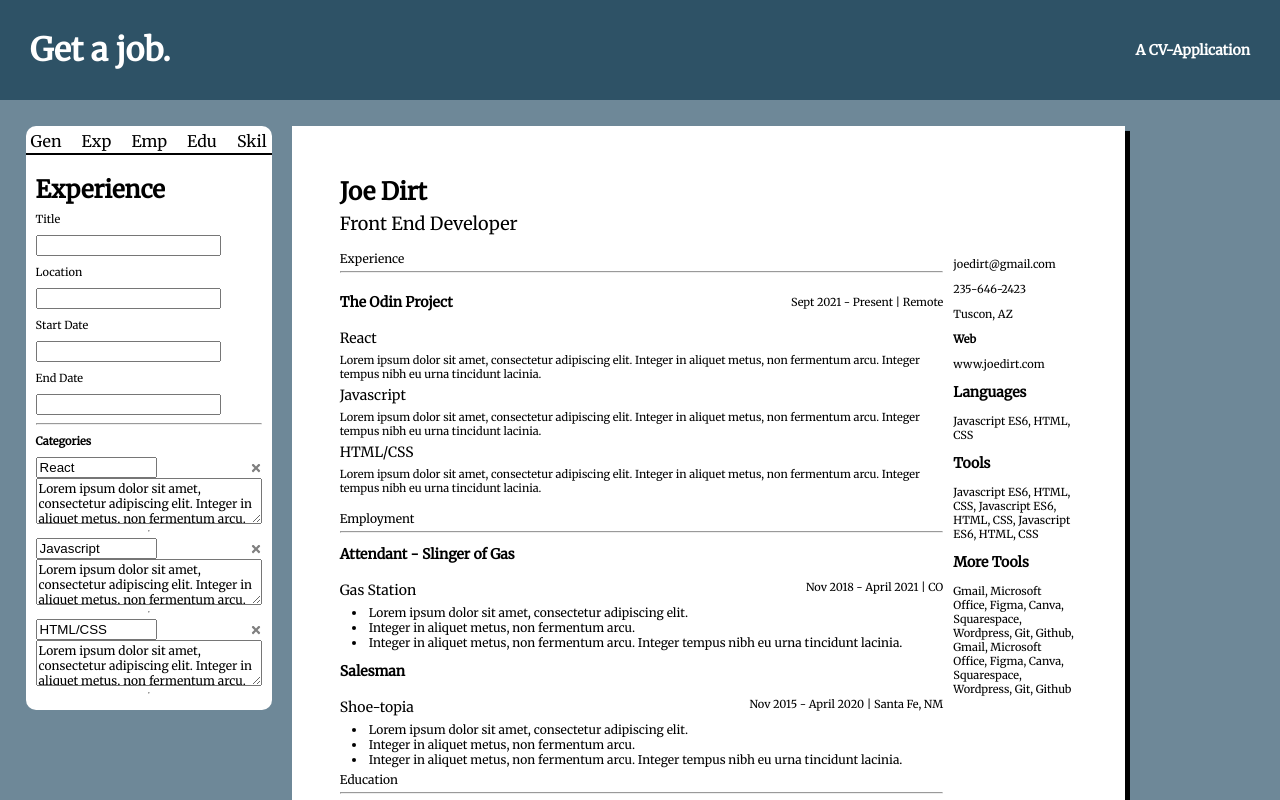
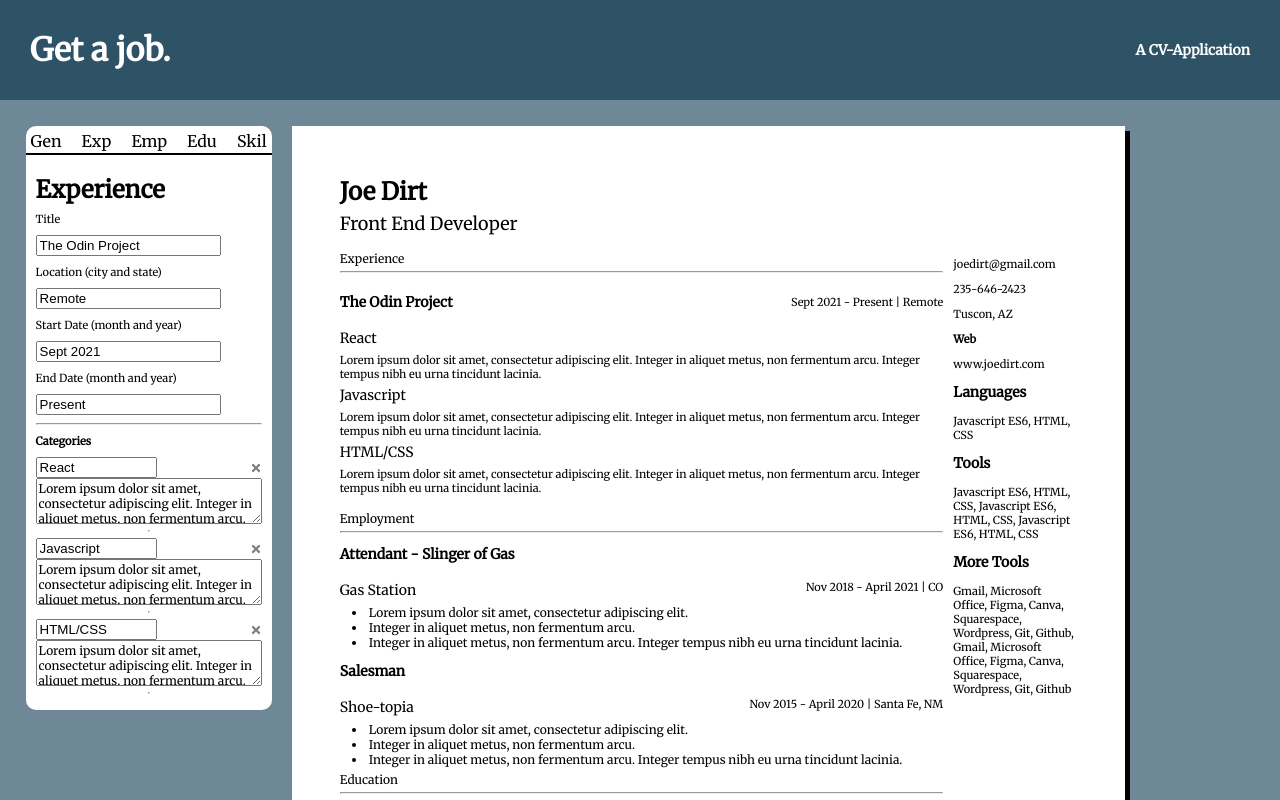
Before and after one commit to napolitanj/resume-builder, a React (Create React App) app: page / in a window 1280 px wide. Shown: the top 800 px of the page. Built offline with nearby package versions, Linux system fonts and the light colour scheme.

Commit message:
Add max length/format for input. edit experience done.

```diff
--- a/src/components/EditMode.js
+++ b/src/components/EditMode.js
@@ -12,7 +12,8 @@ class EditMode extends Component {
         deleteWebsite,
         editCategory,
         editTopicTitle,
-        editTopicDescription
+        editTopicDescription,
+        editExperience
       } = this.props
 
       if (mainProps.activeTab === 1) {
@@ -31,10 +32,11 @@ class EditMode extends Component {
           return (
           <div className="editWindow">
             <EditExperience
-            topics={mainProps.experience.topics}
+            experienceProps={mainProps.experience}
             editCategory={editCategory}
             editTopicTitle={editTopicTitle}
             editTopicDescription={editTopicDescription}
+            editExperience={editExperience}
             />
           </div>
       )}
--- a/src/components/Main.js
+++ b/src/components/Main.js
@@ -126,7 +126,7 @@ class Main extends Component {
     console.log({firstName})
   }
 
-  //generalInfo Change
+  //GeneralInfo Editting
   changeGeneral = (e) => {
     const {name,value} = e.target;
     this.setState({
@@ -136,47 +136,6 @@ class Main extends Component {
       }
     });
   }
-
-  //experienceTopic Change
-  editTopicTitle = (e, id) => {
-    const allPreviousTopics = [...this.state.experience.topics]
-    const getArray = allPreviousTopics.filter(topic => {
-      if (topic.id === id)
-      return topic
-    })
-    const objectToBeModified = getArray[0]
-    const getIndex = allPreviousTopics.indexOf(objectToBeModified)
-    objectToBeModified.title = e.target.value
-    allPreviousTopics[getIndex] = objectToBeModified
-
-    this.setState({
-      experience: {
-        ...this.state.experience,
-        topics: allPreviousTopics
-      }
-    })
-  }
-
-  //experienceDescription Change
-  editTopicDescription = (e, id) => {
-    const allPreviousTopics = [...this.state.experience.topics]
-    const getArray = allPreviousTopics.filter(topic => {
-      if (topic.id === id)
-      return topic
-    })
-    const objectToBeModified = getArray[0]
-    const getIndex = allPreviousTopics.indexOf(objectToBeModified)
-    objectToBeModified.description = e.target.value
-    allPreviousTopics[getIndex] = objectToBeModified
-
-    this.setState({
-      experience: {
-        ...this.state.experience,
-        topics: allPreviousTopics
-      }
-    })
-  }
-
   setAddWeb = () => {
     this.setState(prevState => ({
       addWebsite: !prevState.addWebsite
@@ -198,8 +157,9 @@ class Main extends Component {
       }
     }))
   }
-  //experience Change
-  changeExperience = (e) => {
+
+  //Experience editting
+  editExperience = (e) => {
     const {name,value} = e.target;
     this.setState({
       experience: {
@@ -208,6 +168,45 @@ class Main extends Component {
       }
     });
   }
+  editTopicTitle = (e, id) => {
+    const allPreviousTopics = [...this.state.experience.topics]
+    const getArray = allPreviousTopics.filter(topic => {
+      if (topic.id === id)
+      return topic
+    })
+    const objectToBeModified = getArray[0]
+    const getIndex = allPreviousTopics.indexOf(objectToBeModified)
+    objectToBeModified.title = e.target.value
+    allPreviousTopics[getIndex] = objectToBeModified
+
+    this.setState({
+      experience: {
+        ...this.state.experience,
+        topics: allPreviousTopics
+      }
+    })
+  }
+  editTopicDescription = (e, id) => {
+    const allPreviousTopics = [...this.state.experience.topics]
+    const getArray = allPreviousTopics.filter(topic => {
+      if (topic.id === id)
+      return topic
+    })
+    const objectToBeModified = getArray[0]
+    const getIndex = allPreviousTopics.indexOf(objectToBeModified)
+    objectToBeModified.description = e.target.value
+    allPreviousTopics[getIndex] = objectToBeModified
+
+    this.setState({
+      experience: {
+        ...this.state.experience,
+        topics: allPreviousTopics
+      }
+    })
+  }
+
+
+
   //employmentInfo Change
   changeEmployment = (e) => {
     const {name,value} = e.target;
@@ -239,6 +238,8 @@ class Main extends Component {
     });
   }
 
+
+
   render() {
     return (
       <div className="mainBody">
@@ -259,6 +260,7 @@ class Main extends Component {
               editCategory={this.editCategory}
               editTopicTitle={this.editTopicTitle}
               editTopicDescription={this.editTopicDescription}
+              editExperience={this.editExperience}
             />
         </div>
         <PreviewMode generalInfo={this.state.generalInfo} experience={this.state.experience} employmentInfo={this.state.employmentInfo} education={this.state.education} skills={this.state.skills}/>
--- a/src/components/editComponents/EditExperience.js
+++ b/src/components/editComponents/EditExperience.js
@@ -4,29 +4,29 @@ import { FaTimes} from 'react-icons/fa'
 
 class EditExperience extends Component {
   render() {
-      const {changeExperience, topics, editTopicTitle, editTopicDescription} = this.props;
+      const {experienceProps, editExperience, editTopicTitle, editTopicDescription} = this.props;
     return (
       <div>
           <h2>Experience</h2>
             <p>Title</p>
-            <input name="title" onChange={(e) => changeExperience(e)}></input>
-            <p>Location</p>
-            <input name="location" onChange={(e) => changeExperience(e)}></input>
-            <p>Start Date</p>
-            <input name="start" onChange={(e) => changeExperience(e)}></input>
-            <p>End Date</p>
-            <input name="end" onChange={(e) => changeExperience(e)}></input>
+            <input name="title" maxLength="30" defaultValue={experienceProps.title} onChange={(e) => editExperience(e)}></input>
+            <p>Location (city and state)</p>
+            <input name="location" maxLength="21" defaultValue={experienceProps.location} onChange={(e) => editExperience(e)}></input>
+            <p>Start Date (month and year)</p>
+            <input name="start" maxLength="14" defaultValue={experienceProps.start} onChange={(e) => editExperience(e)}></input>
+            <p>End Date (month and year)</p>
+            <input name="end" maxLength="14" defaultValue={experienceProps.end} onChange={(e) => editExperience(e)}></input>
             <hr></hr>
             <p style={{fontWeight:"700"}}>Categories</p>
-            {topics.map(topic =>
+            {experienceProps.topics.map(topic =>
                 <div className="editExpCategory">
                     <div style={{display:"flex", justifyContent:"space-between", alignItems:"center"}}>
-                        <input type="text" defaultValue={topic.title} style={{width:"50%"}} onChange={(e) => editTopicTitle(e,topic.id)}></input>
+                        <input type="text" maxLength="40" defaultValue={topic.title} style={{width:"50%"}} onChange={(e) => editTopicTitle(e,topic.id)}></input>
                         <FaTimes
                             style={{color:'gray',cursor:'pointer'}}
                         />
                     </div>
-                    <textarea type="text" className="expInput" defaultValue={topic.description} onChange={(e) => editTopicDescription(e,topic.id)}></textarea>
+                    <textarea type="text" maxLength="170" className="expInput" defaultValue={topic.description} onChange={(e) => editTopicDescription(e,topic.id)}></textarea>
                     <hr></hr>
                 </div>
             )}
--- a/src/components/previewComponents/PreviewExperience.js
+++ b/src/components/previewComponents/PreviewExperience.js
@@ -8,7 +8,9 @@ class PreviewExperience extends Component {
       <div>
             <div className="experienceTitle">
                 <h3>{title}</h3>
-                <p>{start} - {end} | {location}</p>
+                <div style={{overflowWrap:"wrap", textAlign:"right", lineHeight:"auto"}}>
+                  <p>{start} - {end} | {location}</p>
+                </div>
             </div>
             <div>
                 {topics.map((topic) => (
--- a/src/index.css
+++ b/src/index.css
@@ -145,7 +145,6 @@ h3 {
   justify-content: space-between;
   align-items: center;
   font-size: 14px;
-  line-height: 0px;
 }
 
 .experienceSubTitle {
```
